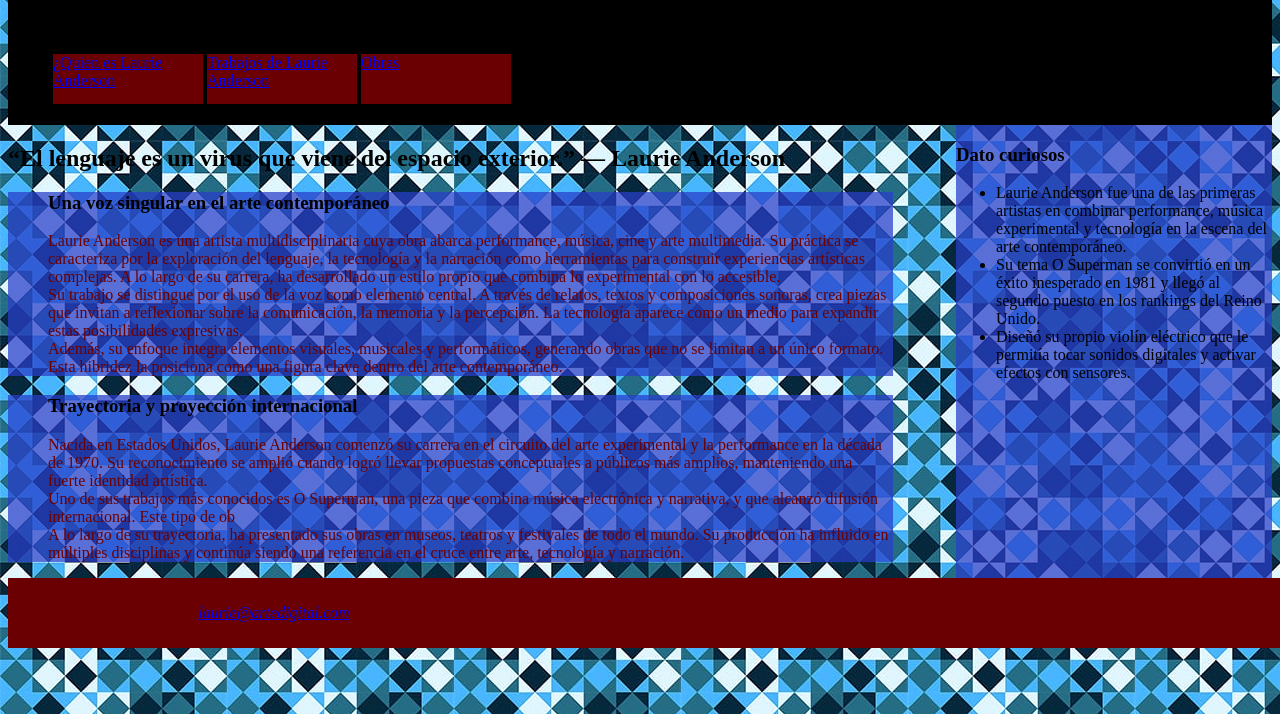
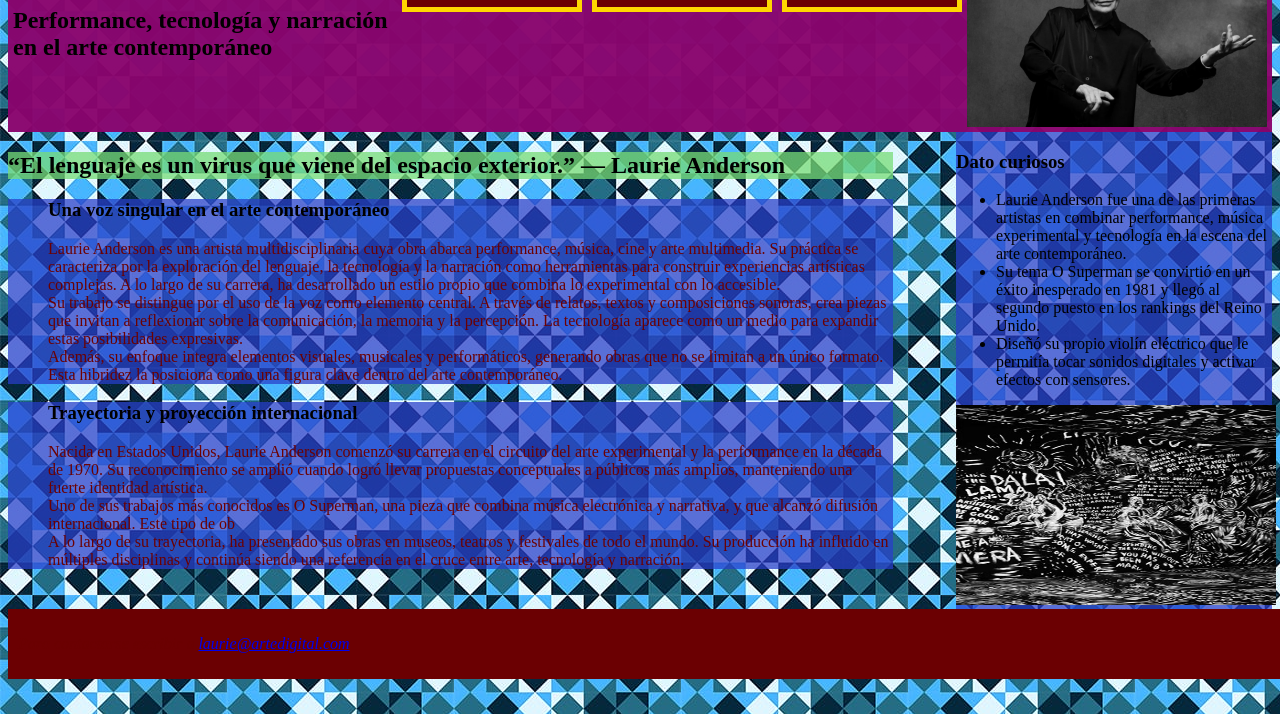
Before and after one commit to FacundoWinder/Recuperatorio_FacundoWinder, a plain HTML site: page index.html in a window 1280 px wide. Shown: the part 86-800 px from the top of the page. Drawn offline with Linux system fonts and the light colour scheme.

Commit message:
Add files via upload

```diff
--- a/estilos.css
+++ b/estilos.css
@@ -35,6 +35,9 @@ article{
 .Datos{
   background-color: rgba(40, 62, 202, 0.73)
 }
+.T3{
+  background: #77dd77bf;
+}
 
 
 /*menu de navegacion*/
@@ -42,14 +45,34 @@ article{
   display:inline-flex;
   width: 150px;
   height: 50px;
-  background-color: #6b0002
+  background-color: #6b0002;
+  border:5px solid gold;
+  padding: 10px;
+  margin: 5px;
+}
+nav{
+  width: 70%;
+
+}
+nav ul {
+  display: flex;
+  padding: 0;
+  margin: 0;
 }
 
 /*header*/
 header{
-  background: black;
+   display: flex;
+  justify-content: space-between;
+  background: #8a056ef7;
   padding: 5px;
   border: 2px;
+}
+.Tprincipal{
+  display: block
+}
+.img{
+ width: 25%
 }
 
 /*pie de pagina*/
--- a/index.html
+++ b/index.html
@@ -7,21 +7,23 @@
 </head>
 <body>
 <header>
+    <div class="Tprincipal">
     <h1>Laurie Anderson</h1>
-    <h2>Performance, tecnología y narración en el arte contemporáneo</h2>
-
+  <h2>Performance, tecnología y narración en el arte contemporáneo</h2>
+    </div>
     <nav >
         <ul >
-        <li class="Menu"> <a href="index.html">¿Quien es Laurie Anderson</a></li>
+            <li class="Menu"> <a href="index.html">¿Quien es Laurie Anderson</a></li>
             <li class="Menu"> <a href="index2.html">Trabajos de Laurie Anderson</a></li>
             <li class="Menu"> <a href="index3.html">Obras</a></li>
         </ul>
     </nav>
+    <img src="fotos/img3.jpeg" alt="imagen3" class="img" height="200" width="320">
     </header>
 <main>
 
     <section>
-        <h2>“El lenguaje es un virus que viene del espacio exterior.” — Laurie Anderson</h2>
+        <h2 class="T3">“El lenguaje es un virus que viene del espacio exterior.” — Laurie Anderson</h2>
         <article>
     <h3>Una voz singular en el arte contemporáneo</h3>
 
@@ -30,6 +32,7 @@
         Además, su enfoque integra elementos visuales, musicales y performáticos, generando obras que no se limitan a un único formato. Esta hibridez la posiciona como una figura clave dentro del arte contemporáneo.
 </p>
         </article>
+
         <article>
         <h3>Trayectoria y proyección internacional</h3>
             <p>Nacida en Estados Unidos, Laurie Anderson comenzó su carrera en el circuito del arte experimental y la performance en la década de 1970. Su reconocimiento se amplió cuando logró llevar propuestas conceptuales a públicos más amplios, manteniendo una fuerte identidad artística.<br>
@@ -45,6 +48,7 @@
             <li>Su tema O Superman se convirtió en un éxito inesperado en 1981 y llegó al segundo puesto en los rankings del Reino Unido.</li>
             <li>Diseñó su propio violín eléctrico que le permitía tocar sonidos digitales y activar efectos con sensores.</li>
         </ul>
+        <img src="fotos/img4.jpeg" alt="imagen4" height="200" width="320">
     </aside>
 </main>
     <footer class="pie">
```
Also changed, not shown: index2.html (+2 -0 lines).
